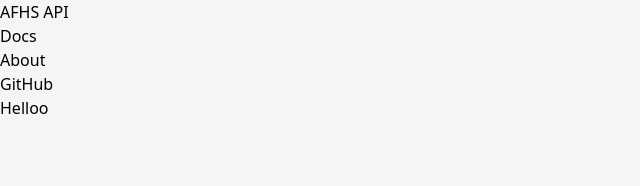
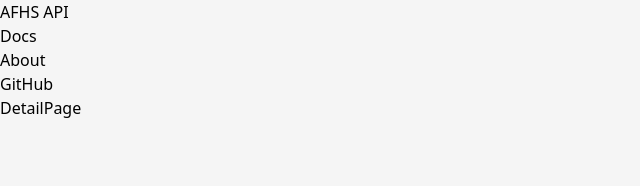
Before and after one commit to Alejandro1709/afhs-showcase, a React (Vite) app: page /personajes/1 in a window 1280 px wide. Shown: the top 186 px of the page, without its empty margins (0-640 px from the left). Built offline with nearby package versions, Linux system fonts and the light colour scheme; no server answers.

Commit message:
Add: Pages

```diff
--- a/package.json
+++ b/package.json
@@ -24,6 +24,7 @@
     "eslint": "^8.37.0",
     "eslint-plugin-react": "^7.32.2",
     "postcss": "^8.4.21",
+    "prettier": "^2.8.7",
     "tailwindcss": "^3.3.1",
     "typescript": "^4.9.3",
     "vite": "^4.2.0"
--- a/src/App.tsx
+++ b/src/App.tsx
@@ -1,7 +1,8 @@
 import { Routes, Route } from "react-router-dom";
 import Layout from "./components/Layout";
-import DemoDisplay from "./components/DemoDisplay";
 import Navigation from "./components/Navigation";
+import HomePage from "./pages/HomePage";
+import DetailPage from "./pages/DetailPage";
 
 function App() {
   return (
@@ -9,8 +10,8 @@
       <Navigation />
       <main>
         <Routes>
-          <Route path="/" element={<DemoDisplay />} />
-          <Route path="/personajes/:slug" element={<h1>Helloo</h1>} />
+          <Route path="/" element={<HomePage />} />
+          <Route path="/personajes/:slug" element={<DetailPage />} />
           <Route path="*" element={<h1>404</h1>} />
         </Routes>
       </main>
--- /dev/null
+++ b/src/pages/DetailPage.tsx
@@ -0,0 +1,7 @@
+function DetailPage() {
+  return (
+    <div>DetailPage</div>
+  )
+}
+
+export default DetailPage
--- /dev/null
+++ b/src/pages/HomePage.tsx
@@ -0,0 +1,9 @@
+import DemoDisplay from "../components/DemoDisplay"
+
+function HomePage() {
+  return (
+    <DemoDisplay />
+  )
+}
+
+export default HomePage
```
